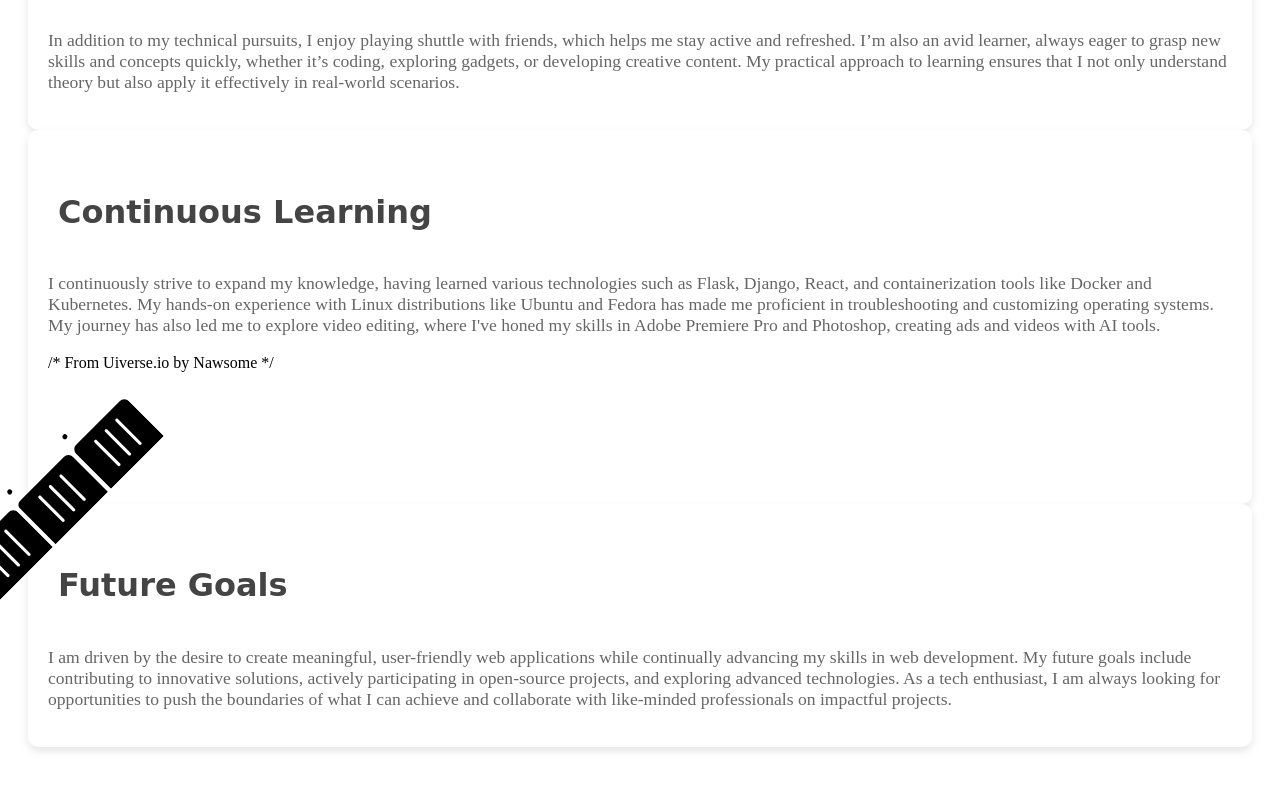
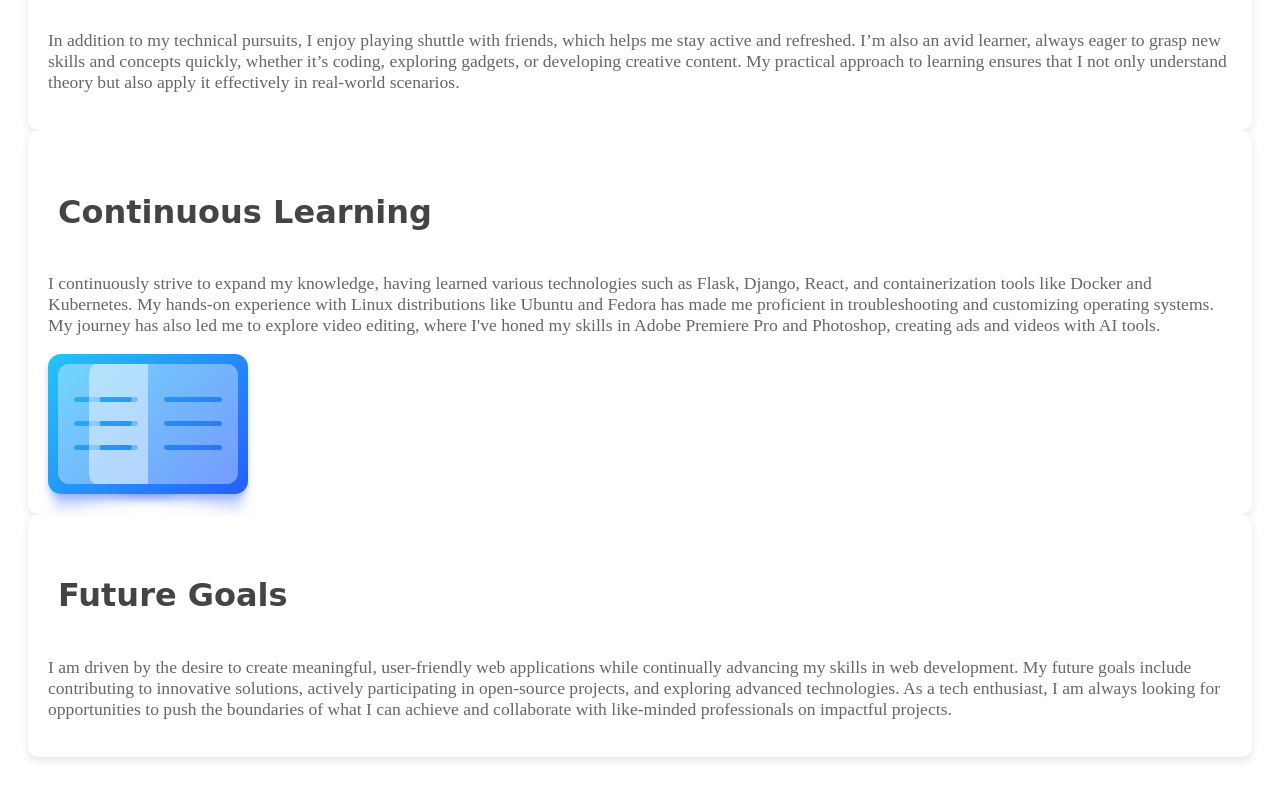
Before and after one commit to sivakumar6678/Portfolio, a plain HTML site: page passionandint.html in a window 1280 px wide. Shown: the part 1347-2147 px from the top of the page. Drawn offline with Linux system fonts and the light colour scheme; some icons are missing; a web font is replaced by a local one.

Commit message:
added some chages

```diff
--- a/passionandint.html
+++ b/passionandint.html
@@ -64,8 +64,7 @@
             <div class="interest-card p-4 shadow-sm">
                 <h4><i class="fa fa-lightbulb-o"></i> Continuous Learning</h4>
                 <p>I continuously strive to expand my knowledge, having learned various technologies such as Flask, Django, React, and containerization tools like Docker and Kubernetes. My hands-on experience with Linux distributions like Ubuntu and Fedora has made me proficient in troubleshooting and customizing operating systems. My journey has also led me to explore video editing, where I've honed my skills in Adobe Premiere Pro and Photoshop, creating ads and videos with AI tools.</p>
-                /* From Uiverse.io by Nawsome */
-<div class="loader">
+                <div class="loader-continuous">
                   <div>
                     <ul>
                       <li>
@@ -99,7 +98,8 @@
                         </svg>
                       </li>
                     </ul>
-  </div><span>Loading</span></div>
+                  </div>
+                </div>
             </div>
         </div>
         <!-- Future Goals -->
--- a/styles/intersts.css
+++ b/styles/intersts.css
@@ -222,3 +222,194 @@ h2.text-center {
  .loader-square:nth-of-type(7) {
   animation-delay: -10s;
  }
+
+/* From Uiverse.io by Nawsome */
+.loader-continuous {
+  --background: linear-gradient(135deg, #23C4F8, #275EFE);
+  --shadow: rgba(39, 94, 254, 0.28);
+  --text: #6C7486;
+  --page: rgba(255, 255, 255, 0.36);
+  --page-fold: rgba(255, 255, 255, 0.52);
+  --duration: 3s;
+  width: 200px;
+  height: 140px;
+  position: relative;
+}
+
+.loader-continuous:before, .loader-continuous:after {
+  --r: -6deg;
+  content: "";
+  position: absolute;
+  bottom: 8px;
+  width: 120px;
+  top: 80%;
+  box-shadow: 0 16px 12px var(--shadow);
+  transform: rotate(var(--r));
+}
+
+.loader-continuous:before {
+  left: 4px;
+}
+
+.loader-continuous:after {
+  --r: 6deg;
+  right: 4px;
+}
+
+.loader-continuous div {
+  width: 100%;
+  height: 100%;
+  border-radius: 13px;
+  position: relative;
+  z-index: 1;
+  perspective: 600px;
+  box-shadow: 0 4px 6px var(--shadow);
+  background-image: var(--background);
+}
+
+.loader-continuous div ul {
+  margin: 0;
+  padding: 0;
+  list-style: none;
+  position: relative;
+}
+
+.loader-continuous div ul li {
+  --r: 180deg;
+  --o: 0;
+  --c: var(--page);
+  position: absolute;
+  top: 10px;
+  left: 10px;
+  transform-origin: 100% 50%;
+  color: var(--c);
+  opacity: var(--o);
+  transform: rotateY(var(--r));
+  -webkit-animation: var(--duration) ease infinite;
+  animation: var(--duration) ease infinite;
+}
+
+.loader-continuous div ul li:nth-child(2) {
+  --c: var(--page-fold);
+  -webkit-animation-name: page-2;
+  animation-name: page-2;
+}
+
+.loader-continuous div ul li:nth-child(3) {
+  --c: var(--page-fold);
+  -webkit-animation-name: page-3;
+  animation-name: page-3;
+}
+
+.loader-continuous div ul li:nth-child(4) {
+  --c: var(--page-fold);
+  -webkit-animation-name: page-4;
+  animation-name: page-4;
+}
+
+.loader-continuous div ul li:nth-child(5) {
+  --c: var(--page-fold);
+  -webkit-animation-name: page-5;
+  animation-name: page-5;
+}
+
+.loader-continuous div ul li svg {
+  width: 90px;
+  height: 120px;
+  display: block;
+}
+
+.loader-continuous div ul li:first-child {
+  --r: 0deg;
+  --o: 1;
+}
+
+.loader-continuous div ul li:last-child {
+  --o: 1;
+}
+
+.loader-continuous span {
+  display: block;
+  left: 0;
+  right: 0;
+  top: 100%;
+  margin-top: 20px;
+  text-align: center;
+  color: var(--text);
+}
+
+@keyframes page-2 {
+  0% {
+    transform: rotateY(180deg);
+    opacity: 0;
+  }
+
+  20% {
+    opacity: 1;
+  }
+
+  35%, 100% {
+    opacity: 0;
+  }
+
+  50%, 100% {
+    transform: rotateY(0deg);
+  }
+}
+
+@keyframes page-3 {
+  15% {
+    transform: rotateY(180deg);
+    opacity: 0;
+  }
+
+  35% {
+    opacity: 1;
+  }
+
+  50%, 100% {
+    opacity: 0;
+  }
+
+  65%, 100% {
+    transform: rotateY(0deg);
+  }
+}
+
+@keyframes page-4 {
+  30% {
+    transform: rotateY(180deg);
+    opacity: 0;
+  }
+
+  50% {
+    opacity: 1;
+  }
+
+  65%, 100% {
+    opacity: 0;
+  }
+
+  80%, 100% {
+    transform: rotateY(0deg);
+  }
+}
+
+@keyframes page-5 {
+  45% {
+    transform: rotateY(180deg);
+    opacity: 0;
+  }
+
+  65% {
+    opacity: 1;
+  }
+
+  80%, 100% {
+    opacity: 0;
+  }
+
+  95%, 100% {
+    transform: rotateY(0deg);
+  }
+}
```
Lines whose indentation alone changed are shown as unchanged.
